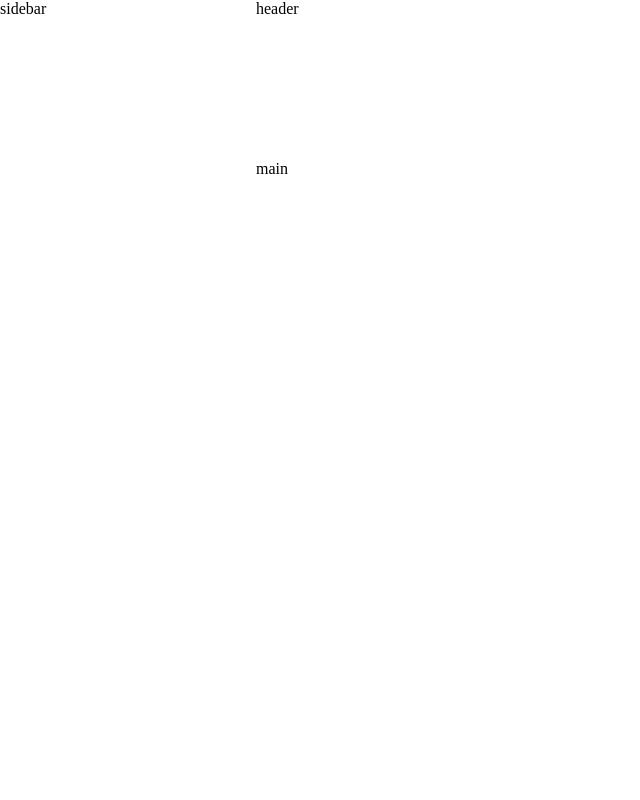
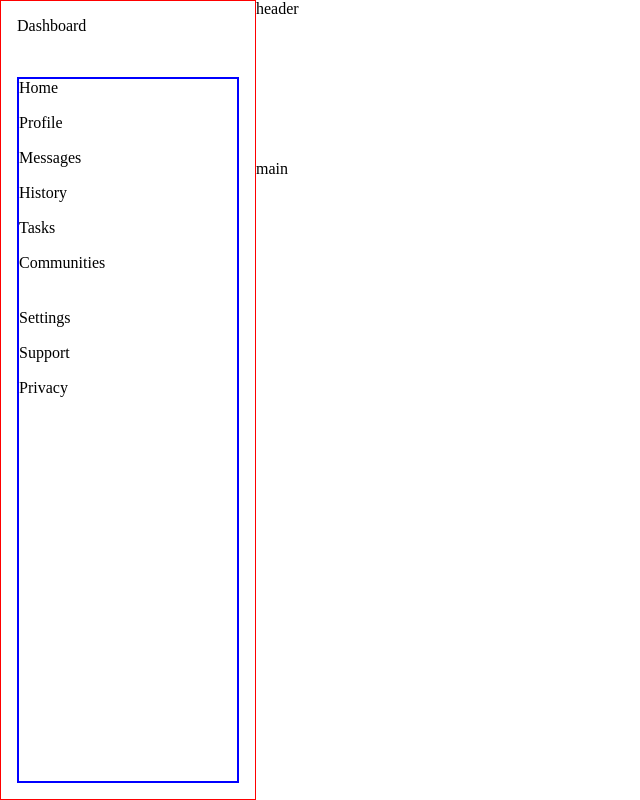
Before and after one commit to Feenerys/AdminDashboard, a plain HTML site: page index.html in a window 1280 px wide. Shown: the whole page, without its empty margins (0-640 px from the left). Drawn offline with Linux system fonts and the light colour scheme.

Commit message:
feat: add placeholder sidebar menu and set layout

```diff
--- a/index.html
+++ b/index.html
@@ -7,9 +7,26 @@
   </head>
   <body>
     <div class="container">
-        <div class="sidebar">sidebar </div>
+      <div class="sidebar">
+        <div class="sidebar-header">Dashboard</div>
+        <div class="sidebar-menu">
+          <ul class="menu">
+            <li class="menu-item">Home</li>
+            <li class="menu-item">Profile</li>
+            <li class="menu-item">Messages</li>
+            <li class="menu-item">History</li>
+            <li class="menu-item">Tasks</li>
+            <li class="menu-item">Communities</li>
+          </ul>
+          <ul class="setting-menu">
+            <li class="menu-item">Settings</li>
+            <li class="menu-item">Support</li>
+            <li class="menu-item">Privacy</li>
+          </ul>
+        </div>
+      </div>
 
-      <div class="header"> header </div>
+      <div class="header">header</div>
 
       <div class="main">main</div>
     </div>
--- a/styles.css
+++ b/styles.css
@@ -8,13 +8,38 @@
     grid-template-columns: 1fr 4fr;
     grid-template-rows: 1fr 4fr;
     min-height: 100%;
+
 }
 
 .sidebar {
     grid-row: 1/3;
     grid-column: 1/2;
+    display: grid;
+    grid-template-rows: 60px 1fr;
+    padding: 16px;
+    border: solid red 1px;
 }
 
+.sidebar-menu {
+    display: grid;
+    grid-template-rows: calc(35px*6) 1fr;
+    border:solid blue 2px;
+    gap: 20px;
+}
+
+.sidebar-menu ul, .sidebar-menu li {
+    list-style-type: none;
+}
+
+.menu {
+    display: grid;
+    grid-template-rows: repeat(6, 35px)
+}
+
+.setting-menu {
+    display: grid;
+    grid-template-rows: repeat(3, 35px);
+}
 .header {
     grid-column: 2/3;
     grid-row: 1/2;
```
